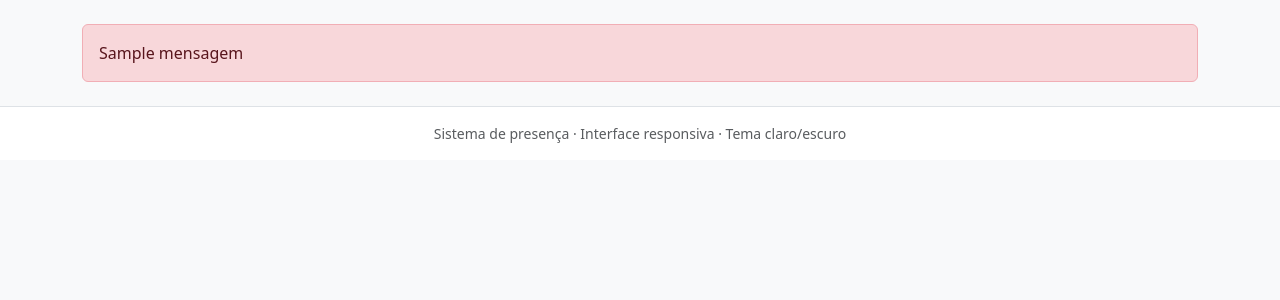
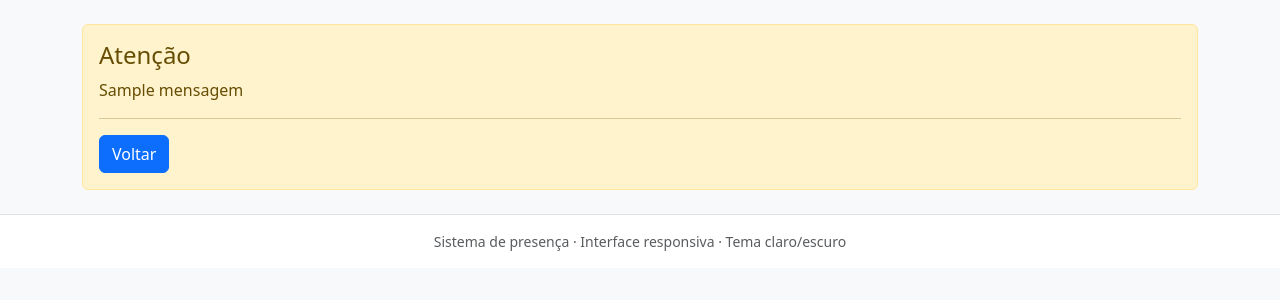
Before and after one commit to awerneck/lista_presenca, a Flask app: template templates/erro.html in a window 1280 px wide. Shown: the part 56-356 px from the top of the page. Run offline with Flask 3, Linux system fonts and the light colour scheme; the template is opened without the code that fills it: most values are stand-ins (such as "Sample title", 1, 10 or a date in 2020); parts of the project's set-up code (start-up, migrations or seed data) failed here and were passed over.

Commit message:
Update erro.html

```diff
--- a/templates/erro.html
+++ b/templates/erro.html
@@ -1,4 +1,10 @@
 {% extends "base.html" %}
+{% block title %}Erro{% endblock %}
 {% block content %}
-<div class="alert alert-danger">{{ mensagem }}</div>
+<div class="alert alert-warning" role="alert">
+  <h4 class="alert-heading">Atenção</h4>
+  <p>{{ mensagem }}</p>
+  <hr>
+  <a class="btn btn-primary" href="/">Voltar</a>
+</div>
 {% endblock %}
```
